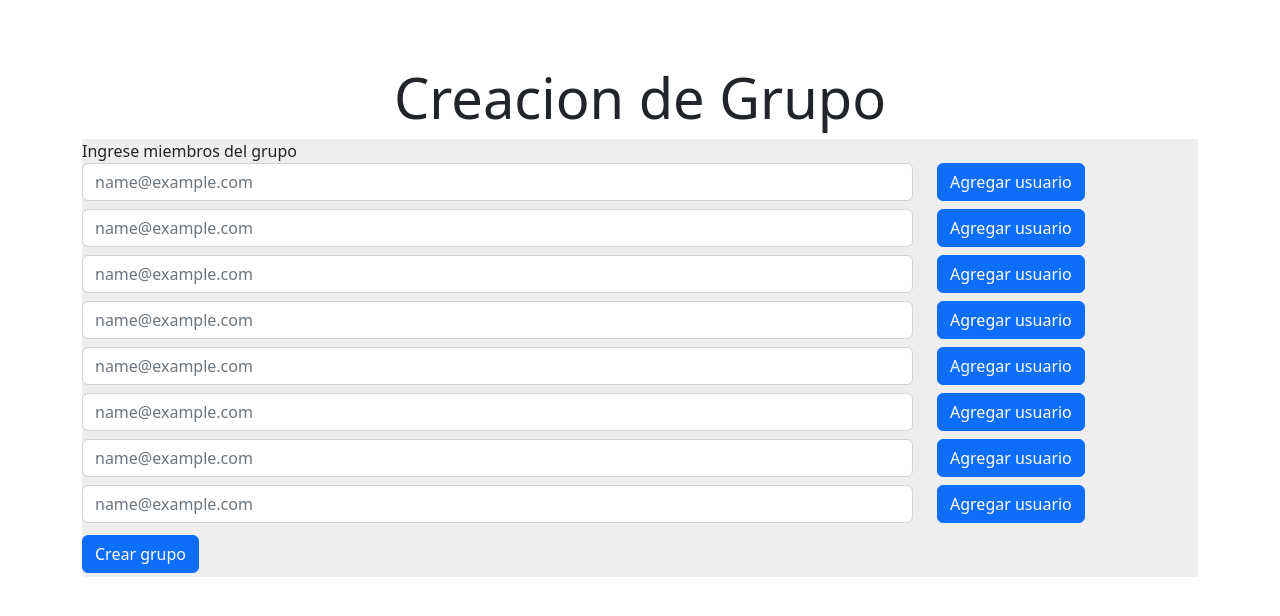
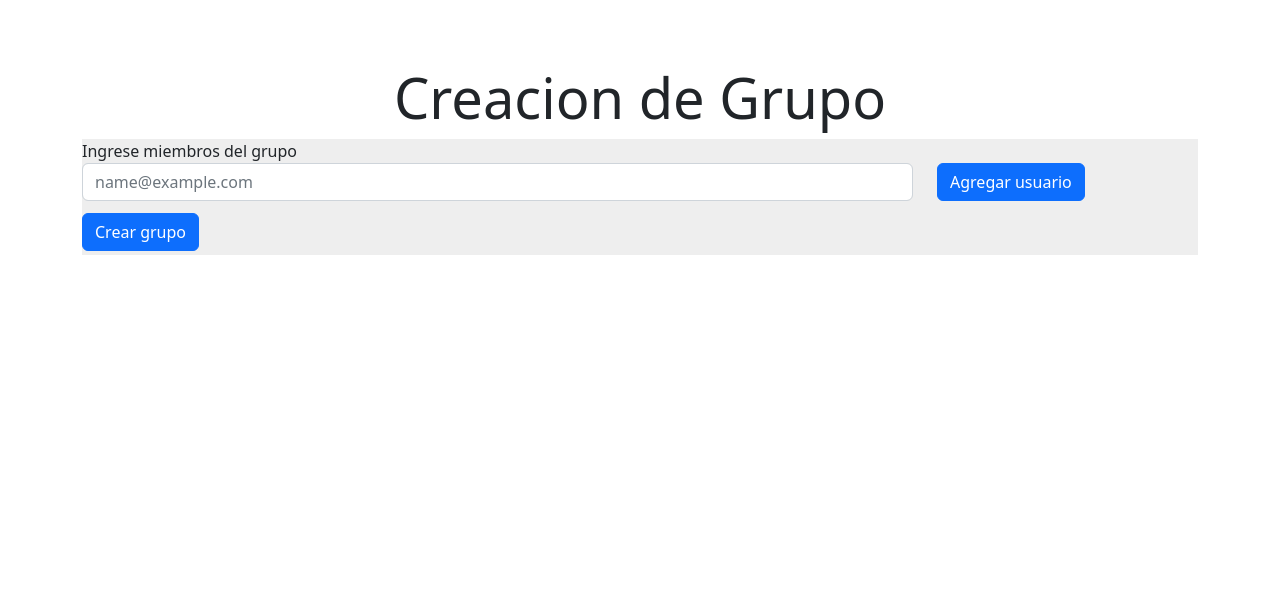
Before and after one commit to Edwin-DEV-py/SocialWeb2, a Django app: page /grupo/ in a window 1280 px wide. Shown: the part 57-673 px from the top of the page. Run offline with Django 4.2, Linux system fonts and the light colour scheme; parts of the project's set-up code (start-up, migrations or seed data) failed here and were passed over; some libraries are stand-ins or nearby versions.

Commit message:
Forms grupo 4.0

```diff
--- a/Web/templates/grupo.html
+++ b/Web/templates/grupo.html
@@ -17,77 +17,6 @@
                 </div>
             </div>
         </div>
-        <div class="form-group">
-            <div class="row">
-                <div class="col-sm-9">
-                    <input type="email" class="form-control" id="exampleFormControlInput1" placeholder="name@example.com">
-                </div>
-                <div class="col">
-                    <button type="submit" class="btn btn-primary mb-2">Agregar usuario</button>
-                </div>
-            </div>
-        </div>
-        <div class="form-group">
-            <div class="row">
-                <div class="col-sm-9">
-                    <input type="email" class="form-control" id="exampleFormControlInput1" placeholder="name@example.com">
-                </div>
-                <div class="col">
-                    <button type="submit" class="btn btn-primary mb-2">Agregar usuario</button>
-                </div>
-            </div>
-        </div>
-        <div class="form-group">
-            <div class="row">
-                <div class="col-sm-9">
-                    <input type="email" class="form-control" id="exampleFormControlInput1" placeholder="name@example.com">
-                </div>
-                <div class="col">
-                    <button type="submit" class="btn btn-primary mb-2">Agregar usuario</button>
-                </div>
-            </div>
-        </div>
-        <div class="form-group">
-            <div class="row">
-                <div class="col-sm-9">
-                    <input type="email" class="form-control" id="exampleFormControlInput1" placeholder="name@example.com">
-                </div>
-                <div class="col">
-                    <button type="submit" class="btn btn-primary mb-2">Agregar usuario</button>
-                </div>
-            </div>
-        </div>
-        <div class="form-group">
-            <div class="row">
-                <div class="col-sm-9">
-                    <input type="email" class="form-control" id="exampleFormControlInput1" placeholder="name@example.com">
-                </div>
-                <div class="col">
-                    <button type="submit" class="btn btn-primary mb-2">Agregar usuario</button>
-                </div>
-            </div>
-        </div>
-        <div class="form-group">
-            <div class="row">
-                <div class="col-sm-9">
-                    <input type="email" class="form-control" id="exampleFormControlInput1" placeholder="name@example.com">
-                </div>
-                <div class="col">
-                    <button type="submit" class="btn btn-primary mb-2">Agregar usuario</button>
-                </div>
-            </div>
-        </div>
-        <div class="form-group">
-            <div class="row">
-                <div class="col-sm-9">
-                    <input type="email" class="form-control" id="exampleFormControlInput1" placeholder="name@example.com">
-                </div>
-                <div class="col">
-                    <button type="submit" class="btn btn-primary mb-2">Agregar usuario</button>
-                </div>
-            </div>
-        </div>
-
     </form>
     <div>
     <button type="submit" class="btn btn-primary my-1">Crear grupo</button>
```
